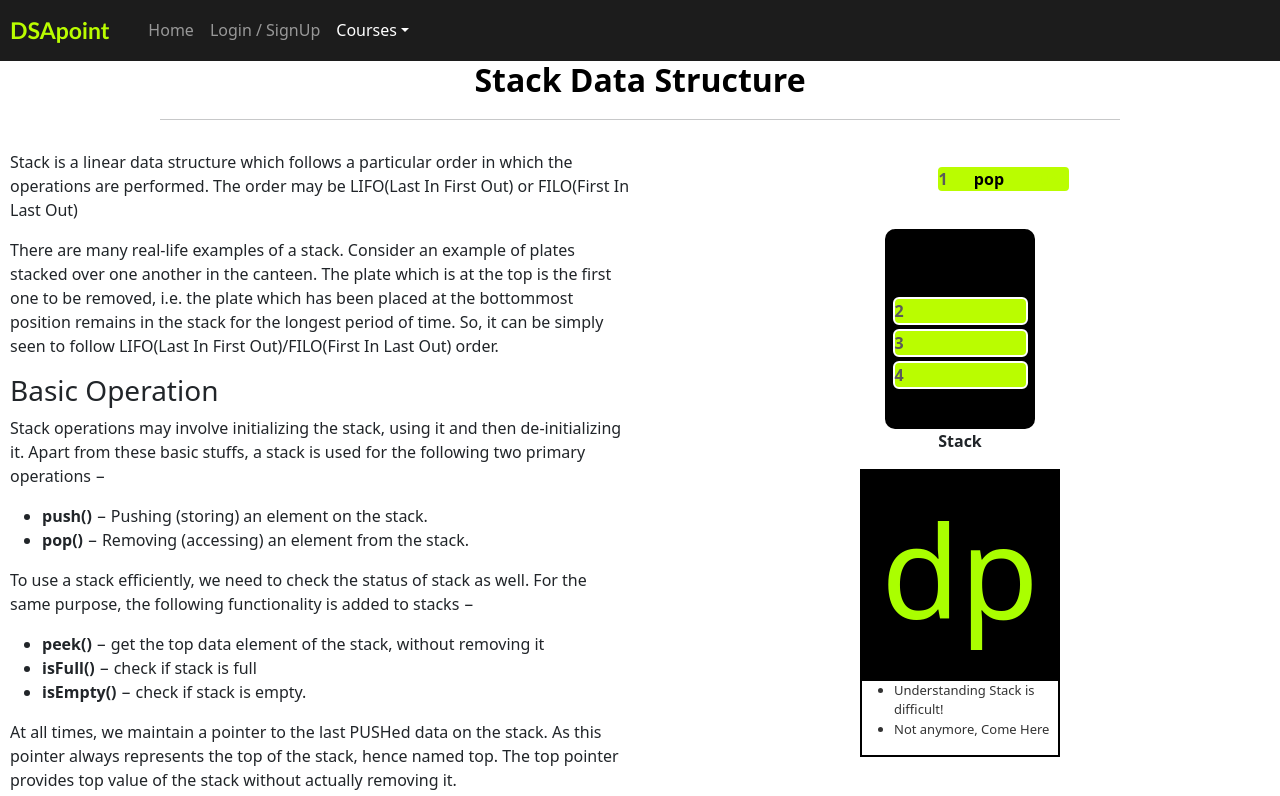
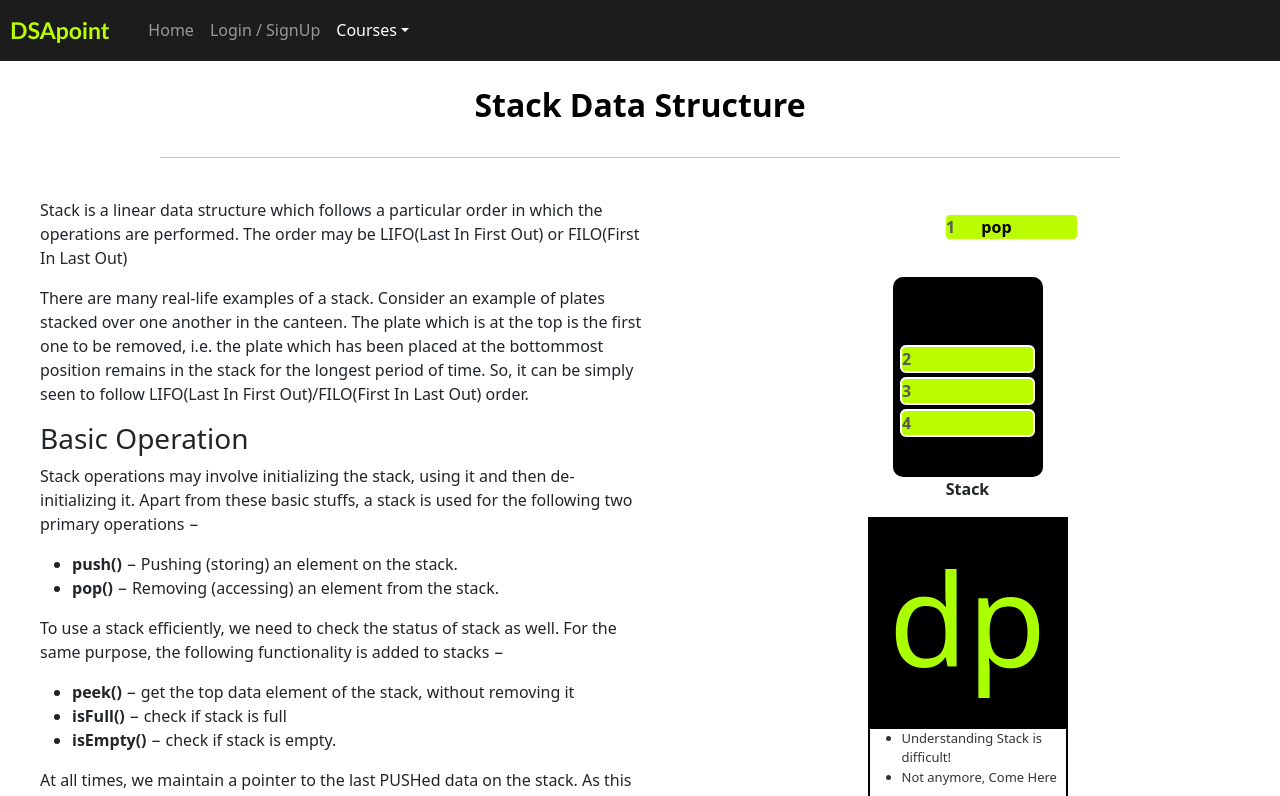
Before and after one commit to dev-anuragS/DSApoint, a React (Create React App) app in the folder dsapoint/: page /stack in a window 1280 px wide. Shown: the top 796 px of the page. Built offline with nearby package versions, Linux system fonts and the light colour scheme.

Commit message:
stack scss modified

```diff
--- a/dsapoint/src/components/sass/stack.scss
+++ b/dsapoint/src/components/sass/stack.scss
@@ -7,14 +7,16 @@ h2{
     align-items: center;
     color: black;
     font-weight: bold;
-    margin-bottom: 20px;
+    // margin-bottom: 20px;
+    padding: 25px;
 }
 hr{
     width: 75%;
     margin: auto;
 }
 #stackcontent{
-    padding-top: 20px;
+    padding-top: 30px;
+    padding-left: 30px;
     display: flex;
     flex-direction: row;
 }
@@ -112,7 +114,7 @@ hr{
     width: 100%;
     height: 100%;
     transform-style: preserve-3d;
-    transition: all 0.5s ease;
+    transition: all 2s ease;
 }
 .thecard:hover{
     transform: rotateY(180deg);
--- a/dsapoint/src/components/stack.jsx
+++ b/dsapoint/src/components/stack.jsx
@@ -10,9 +10,6 @@ const Stack = () => {
             <hr />
             <div id="stackcontent">
                 <div id="theory">
-                    <div>
-
-                    </div>
                     <p>Stack is a linear data structure which follows a particular order in which the operations are performed. The order may be LIFO(Last In First Out) or FILO(First In Last Out)</p>
                     {/* insert an image */}
                     <p>There are many real-life examples of a stack. Consider an example of plates stacked over one another in the canteen. The plate which is at the top is the first one to be removed, i.e. the plate which has been placed at the bottommost position remains in the stack for the longest period of time. So, it can be simply seen to follow LIFO(Last In First Out)/FILO(First In Last Out) order.</p>
```
